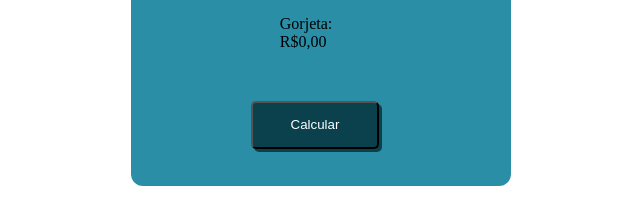
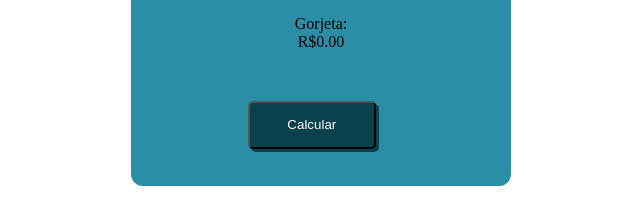
Before and after one commit to paulodev34/Calculadora-de-Gorjetas, a plain HTML site: page index.html in a window 1280 px wide. Shown: the part 411-610 px from the top of the page, 319-959 px from the left. Drawn offline with Linux system fonts and the light colour scheme; files that its build step writes are made by us from their sources.

Commit message:
Add files via upload

```diff
--- a/index.html
+++ b/index.html
@@ -36,8 +36,8 @@
 
 				<div id="totaltip">
 					Gorjeta:
-					R$<span id="total">0,00</span>
-					<span id="totalpeople">Cada</span>
+					R$<span id="total">0.00</span>
+					<span id="totalpeople"></span>
 				</div>
 
 			<button type="submit" class="formsubmit">Calcular</button>
--- a/style.css
+++ b/style.css
@@ -61,9 +61,10 @@ form h3{
 }
 
 .formsubmit{
+	position: relative;
 	width: 8rem;
 	height: 3rem;
-	margin: 3rem 0.2rem;
+	margin: 3rem auto;
 	background-color: #0b404d;
 	border-radius: 5px;
 	display: inline-block;
@@ -73,10 +74,11 @@ form h3{
 }
 
 .formsubmit:active{
+	position: relative;
 	width: 8rem;
 	height: 3rem;
-	margin: 3rem 0.2rem;
-	display: inline-block
+	margin: 3rem auto;
+	display: block
 	border-radius: 5px;
 	color: white;
 	transform: translateY(3px) translateX(3px);
@@ -84,7 +86,7 @@ form h3{
 }
 
 #totaltip{
-	display: inline-block;
+	text-align: center;
 	color: black;
 	margin: 0.1rem 2rem;
 }
```
